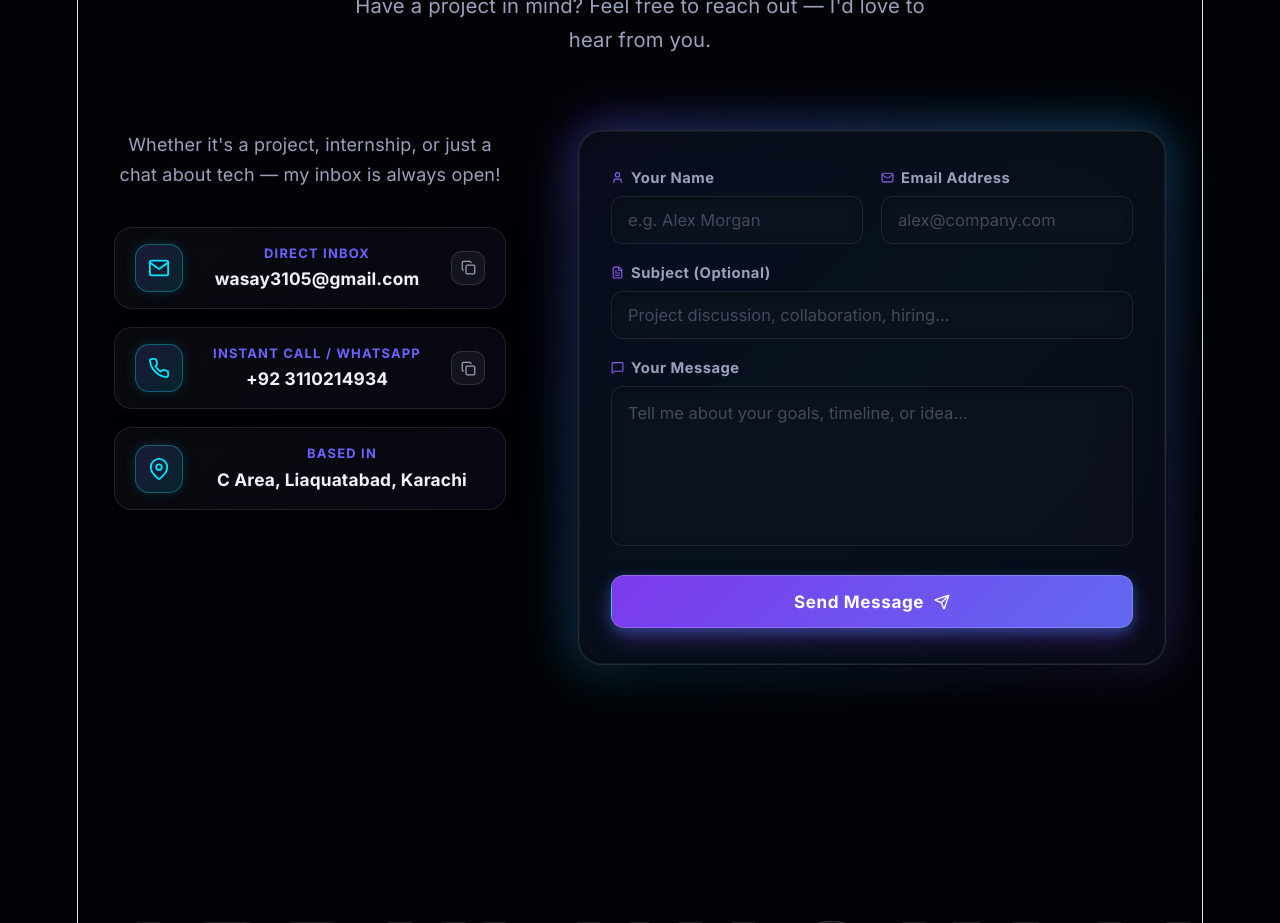
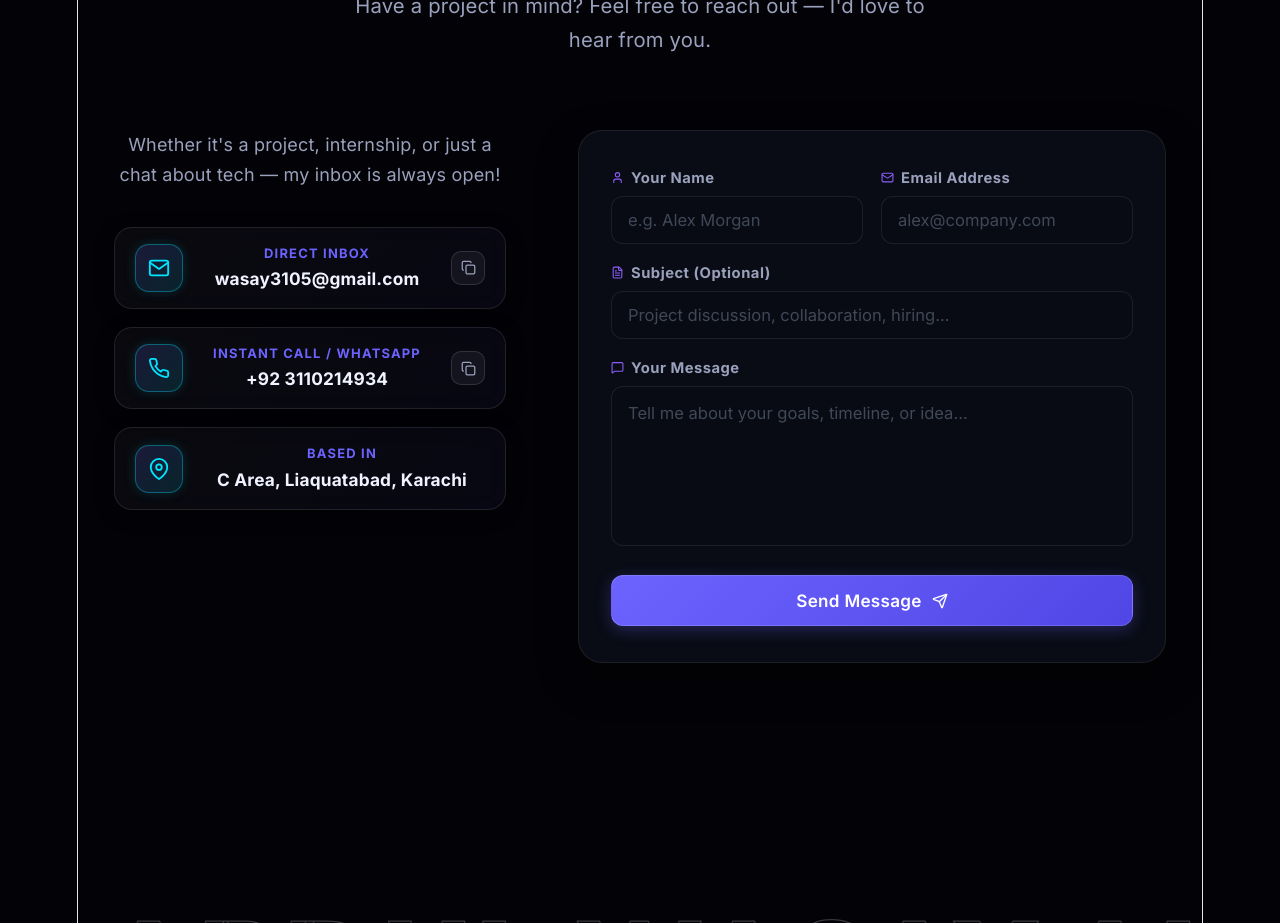
Before and after one commit to AbdulWasayAli/Portfolio, a React (Vite) app: page / in a window 1280 px wide. Shown: the part 9180-10103 px from the top of the page. Built offline with nearby package versions, Linux system fonts and the light colour scheme; no server answers; the HTML template or start-up script is replaced by a standard one.

Commit message:
style(contact): remove artificial breathing halo and heavy neon glow for clean professional form aesthetics

```diff
--- a/src/components/Contact/Contact.jsx
+++ b/src/components/Contact/Contact.jsx
@@ -178,9 +178,6 @@ export default function Contact() {
 
           {/* Form Side */}
           <div className={`${styles.formWrapperOuter} reveal-right`}>
-            {/* Ambient Multi-Layer Glow Halo */}
-            <div className={styles.formAmbientGlow} />
-
             <form
               className={styles.contactForm}
               onSubmit={handleSubmit}
--- a/src/components/Contact/Contact.module.css
+++ b/src/components/Contact/Contact.module.css
@@ -214,45 +214,27 @@
   50% { opacity: 1; transform: scale(1.3); }
 }
 
-/* === Form Side — Ultra-Premium Glassmorphic Cyber Dock === */
+/* === Form Side — Clean Software Engineering Card === */
 .formWrapperOuter {
   position: relative;
   width: 100%;
 }
 
-/* Ambient Multi-Layer Glow Halo behind the form */
-.formAmbientGlow {
-  position: absolute;
-  inset: -4px;
-  border-radius: 28px;
-  background: linear-gradient(135deg, rgba(108, 99, 255, 0.45), rgba(0, 229, 255, 0.35), rgba(139, 92, 246, 0.25));
-  filter: blur(22px);
-  opacity: 0.6;
-  z-index: 0;
-  pointer-events: none;
-  animation: ambientGlowBreathe 5s ease-in-out infinite alternate;
-}
-
-@keyframes ambientGlowBreathe {
-  0% { opacity: 0.45; filter: blur(20px); transform: scale(0.99); }
-  100% { opacity: 0.8; filter: blur(28px); transform: scale(1.02); }
-}
-
 .contactForm {
   position: relative;
   z-index: 1;
-  background: rgba(9, 11, 20, 0.88);
-  backdrop-filter: blur(30px) saturate(200%);
-  -webkit-backdrop-filter: blur(30px) saturate(200%);
-  border: 1px solid rgba(255, 255, 255, 0.12);
-  border-radius: 24px;
+  background: rgba(14, 18, 28, 0.7);
+  backdrop-filter: blur(20px);
+  -webkit-backdrop-filter: blur(20px);
+  border: 1px solid rgba(255, 255, 255, 0.08);
+  border-radius: var(--radius-xl);
   padding: 36px 32px;
-  box-shadow:
-    0 0 0 1px rgba(255, 255, 255, 0.05) inset,
-    0 30px 70px -15px rgba(0, 0, 0, 0.95),
-    0 0 45px -5px rgba(108, 99, 255, 0.25);
-  transition: all 0.4s cubic-bezier(0.16, 1, 0.3, 1);
-  overflow: hidden;
+  box-shadow: 0 16px 40px rgba(0, 0, 0, 0.35);
+  transition: all 0.3s cubic-bezier(0.16, 1, 0.3, 1);
+}
+
+.contactForm:hover {
+  border-color: rgba(255, 255, 255, 0.14);
 }
 
 .formGrid {
@@ -307,23 +289,19 @@
   padding: 13px 16px;
   border-radius: 12px;
   border: 1px solid rgba(255, 255, 255, 0.08);
-  background: rgba(16, 20, 32, 0.6);
+  background: rgba(10, 13, 22, 0.6);
   color: #ffffff;
   font-size: 0.92rem;
   font-family: var(--font-primary);
-  transition: all 0.25s cubic-bezier(0.16, 1, 0.3, 1);
+  transition: all 0.25s ease;
   outline: none;
-  box-shadow: 0 2px 8px rgba(0, 0, 0, 0.3) inset;
 }
 
 .formInput:focus,
 .formTextarea:focus {
-  background: rgba(22, 28, 46, 0.9);
-  border-color: rgba(0, 229, 255, 0.6);
-  box-shadow:
-    0 0 0 3px rgba(0, 229, 255, 0.15),
-    0 0 24px rgba(108, 99, 255, 0.25),
-    0 2px 10px rgba(0, 0, 0, 0.4) inset;
+  background: rgba(14, 18, 30, 0.9);
+  border-color: rgba(108, 99, 255, 0.6);
+  box-shadow: 0 0 0 3px rgba(108, 99, 255, 0.15);
   color: #ffffff;
 }
 
@@ -341,13 +319,13 @@
 
 .formInput.error,
 .formTextarea.error {
-  border-color: #ff5f56;
-  box-shadow: 0 0 0 3px rgba(255, 95, 86, 0.2);
+  border-color: #ef4444;
+  box-shadow: 0 0 0 3px rgba(239, 68, 68, 0.15);
 }
 
 .errorText {
   font-size: 0.76rem;
-  color: #ff8585;
+  color: #f87171;
   font-weight: 500;
 }
 
@@ -358,32 +336,27 @@
 
 .submitButton {
   width: 100%;
-  padding: 15px 30px;
-  border-radius: 13px;
-  background: linear-gradient(135deg, #7c3aed 0%, #6366f1 50%, #06b6d4 100%);
-  background-size: 200% 100%;
+  padding: 14px 28px;
+  border-radius: 12px;
+  background: linear-gradient(135deg, #6c63ff 0%, #4f46e5 100%);
   color: #ffffff;
-  font-weight: 700;
+  font-weight: 600;
   font-size: 0.95rem;
-  letter-spacing: 0.6px;
-  border: 1px solid rgba(255, 255, 255, 0.2);
+  letter-spacing: 0.3px;
+  border: 1px solid rgba(255, 255, 255, 0.15);
   cursor: pointer;
-  transition: all 0.35s cubic-bezier(0.16, 1, 0.3, 1);
+  transition: all 0.25s cubic-bezier(0.16, 1, 0.3, 1);
   display: flex;
   align-items: center;
   justify-content: center;
   gap: 10px;
-  box-shadow:
-    0 10px 25px -4px rgba(124, 58, 237, 0.5),
-    0 4px 12px rgba(6, 182, 212, 0.3);
+  box-shadow: 0 4px 16px rgba(108, 99, 255, 0.3);
 }
 
 .submitButton:hover:not(:disabled) {
-  background-position: 100% 0;
   transform: translateY(-2px);
-  box-shadow:
-    0 14px 35px -4px rgba(124, 58, 237, 0.7),
-    0 0 30px rgba(0, 229, 255, 0.5);
+  background: linear-gradient(135deg, #7c73ff 0%, #5b52f0 100%);
+  box-shadow: 0 8px 24px rgba(108, 99, 255, 0.45);
 }
 
 .submitSendIcon {
```
